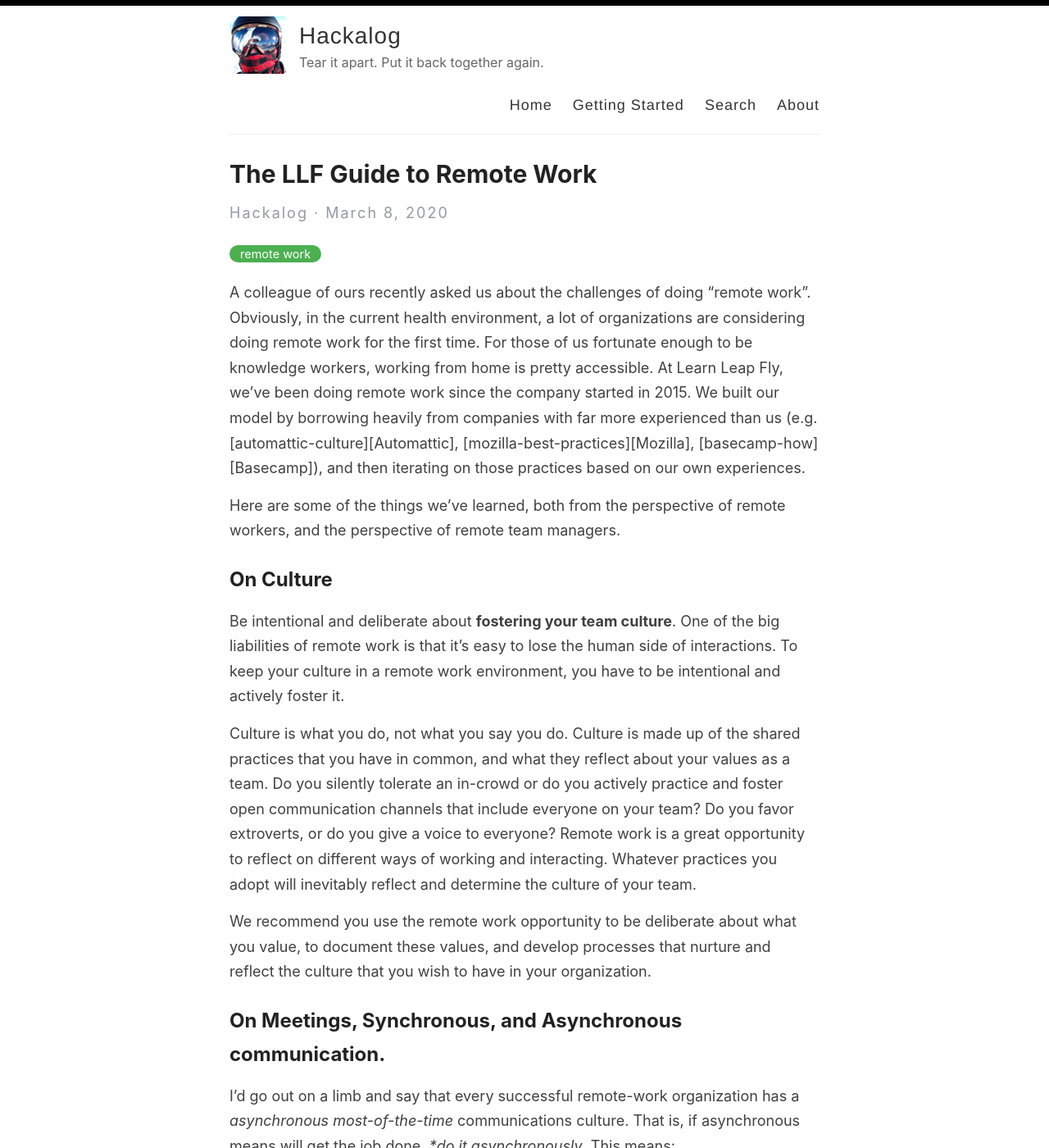
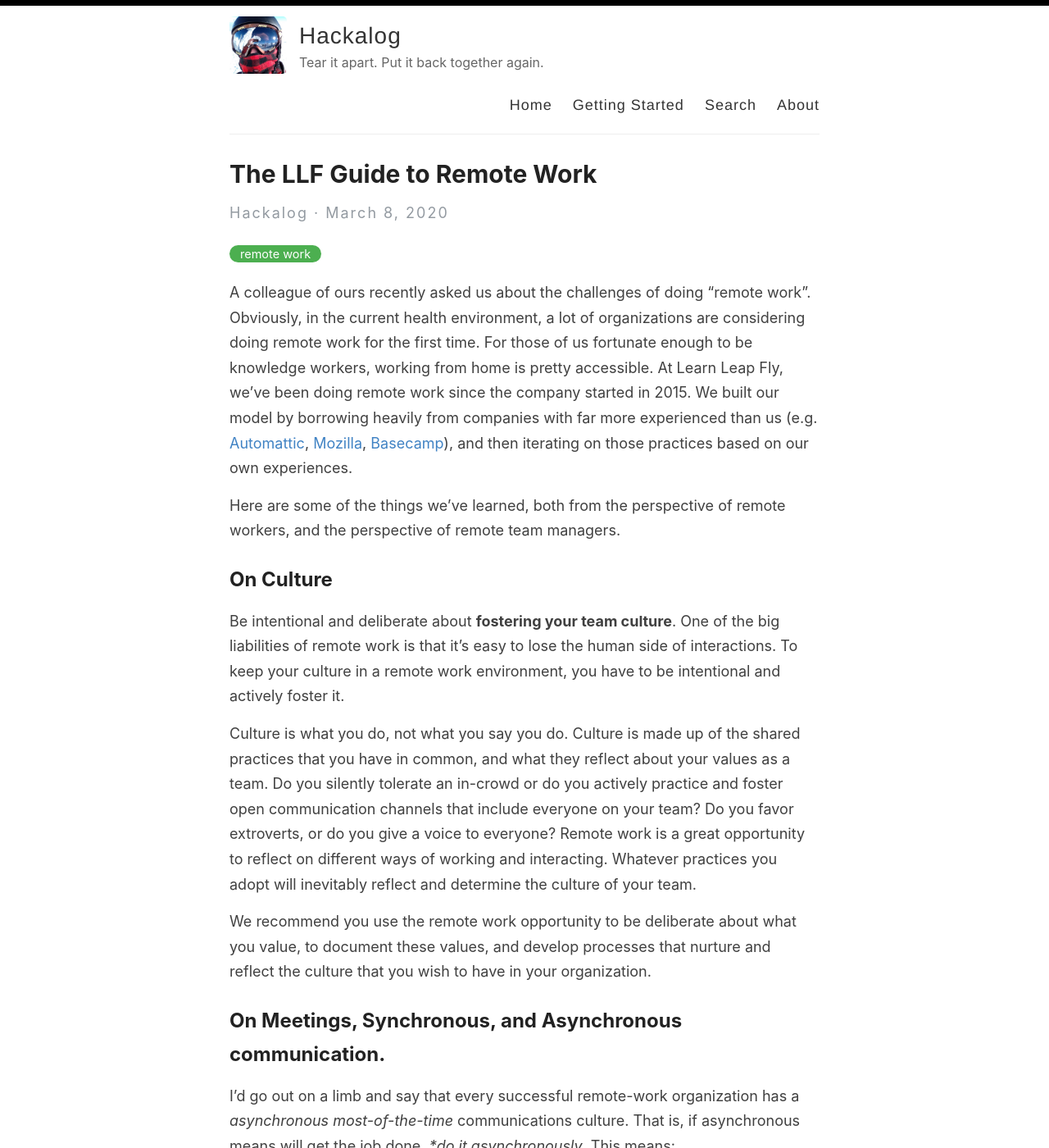
Before and after one commit to hackalog/hackalog.github.io, a Jekyll site: the page built from _posts/2020-03-08-remote-work.md, in a window 1280 px wide and 1400 px high. Shown: the whole window at 82% size. Built offline with Jekyll 4.4.1, drawn with Linux system fonts in a browser that asks for light colours; some of the changed text lies outside the part shown.

Commit message:
fix links

```diff
--- a/_posts/2020-03-08-remote-work.md
+++ b/_posts/2020-03-08-remote-work.md
@@ -13,7 +13,7 @@ time. For those of us fortunate enough to be knowledge workers,
 working from home is pretty accessible. At Learn Leap Fly, we’ve been
 doing remote work since the company started in 2015. We built our
 model by borrowing heavily from companies with far more experienced
-than us (e.g. [automattic-culture][Automattic], [mozilla-best-practices][Mozilla], [basecamp-how][Basecamp]), and then iterating on
+than us (e.g. [Automattic][automattic-culture], [Mozilla][mozilla-best-practices], [Basecamp][basecamp-how]), and then iterating on
 those practices based on our own experiences.
 
 Here are some of the things we've learned, both from the perspective
@@ -92,7 +92,7 @@ If you do want to hold synchronous meetings (sparingly!), here's our advice:
   platform** (e.g. blogs, wikis) for more permanent team
   communications.
 
-**Write things down**. [basecamp-how][Basecamp likes to say]:
+**Write things down**. [Basecamp likes to say][basecamp-how]:
   "Speaking only helps who’s in the room, writing helps everyone.”
   Think about the people who couldn't make it to a meeting, future
   employees or contractors, and even **future you**.
```
Also changed, not shown: other parts of _posts/2020-03-08-remote-work.md (+3 -3 lines).
